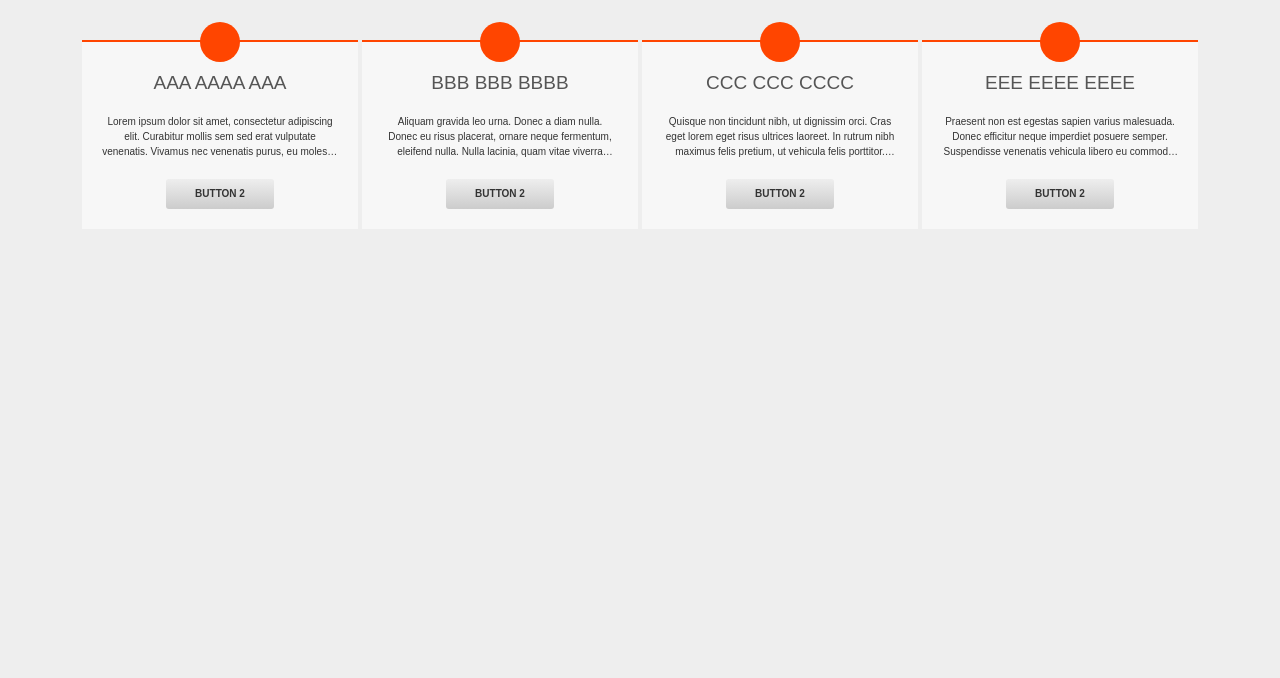
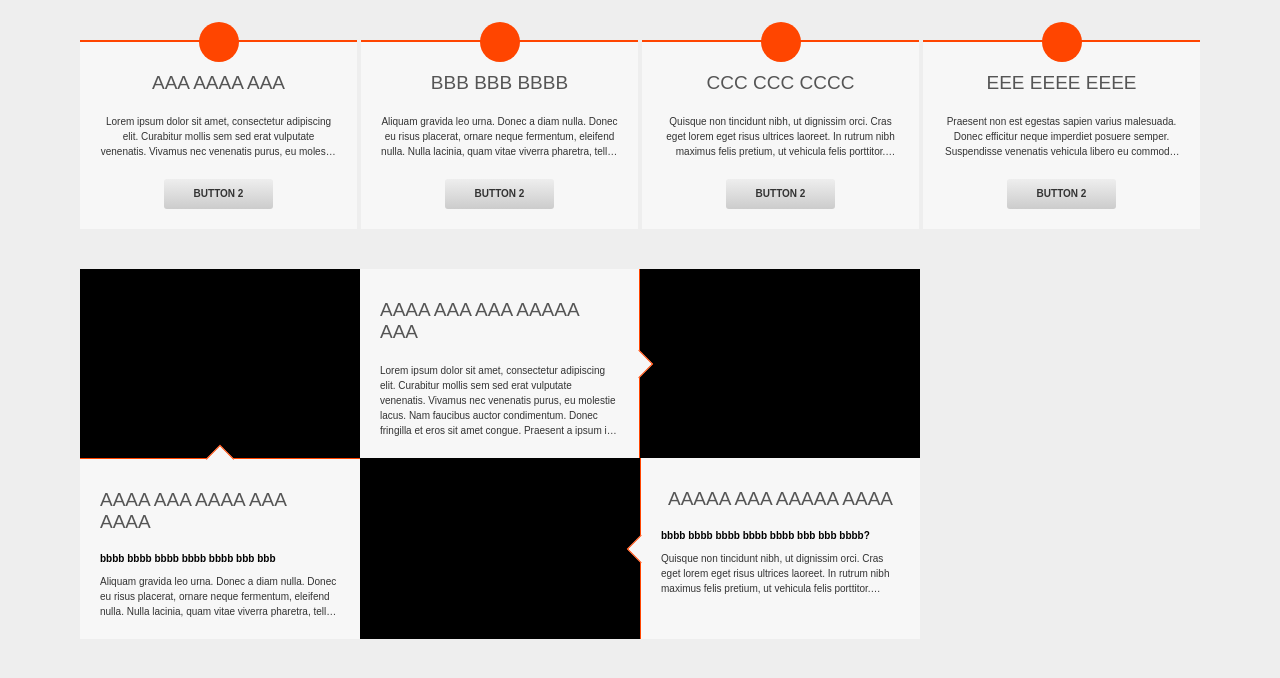
Before and after one commit to mdivani/Test, a React app: page / in a window 1280 px wide. Shown: the top 678 px of the page. Built offline with nearby package versions, Linux system fonts and the light colour scheme.

Commit message:
add left side to middle section

```diff
--- a/src/components/BoxContainer.js
+++ b/src/components/BoxContainer.js
@@ -16,7 +16,9 @@ const BoxContainer = (props) => {
     else if(props.type === 'middle') {
         return (
             <Box className='box--middle'>
-
+                <h1 className='heading-primary'>{props.heading}</h1>
+                {props.subHeading && <h3 className='heading-tertiary'>{props.subHeading}</h3>}
+                <p className='text-primary'>{props.text}</p>
             </Box>
         )
     }
--- a/src/layout/Page.js
+++ b/src/layout/Page.js
@@ -1,18 +1,21 @@
 import React from 'react';
 import BoxContainer from '../components/BoxContainer';
+import SectionMiddle from './SectionMiddle';
 import customData from '../testData.json';
 
 export default class Page extends React.Component {
     constructor(props) {
         super(props);
         this.state = {
-            data: null
+            top: null,
+            middle: null
         }
     }
 
     componentDidMount() {
-        const data = customData;
-        this.setState({data});
+        const top = customData.top;
+        const middle = customData.middle;
+        this.setState({top, middle});
     }
 
     render() {
@@ -20,7 +23,7 @@ export default class Page extends React.Component {
             <main className='page'>
                 <section className='section section--top'>
                     {
-                        this.state.data && this.state.data.dataItems.map((value, index) => {
+                        this.state.top && this.state.top.map((value, index) => {
                             return <BoxContainer
                                       key={index} //ideally I should have an ID
                                       type='top'
@@ -30,6 +33,7 @@ export default class Page extends React.Component {
                         })
                     }
                 </section>
+                <SectionMiddle data={this.state.middle}/>
             </main>
         )
     }
--- /dev/null
+++ b/src/layout/SectionMiddle.js
@@ -0,0 +1,29 @@
+import React, {Component} from 'react';
+import BoxContainer from '../components/BoxContainer';
+
+export default class SectionMiddle extends Component {
+
+    render() {
+        return (
+            <section className='section section--middle'>
+                <div className='section--middle__left'>
+                    {
+                        this.props.data && this.props.data.map((value, index) => {
+                            return (
+                                <BoxContainer
+                                  key={index}
+                                  heading={value.heading}
+                                  subHeading={value.subHeading}
+                                  text={value.text}
+                                  type='middle'/>
+                            )
+                        })
+                    }
+                </div>
+                <div className='section--middle__right'>
+
+                </div>
+            </section>
+        )
+    }
+}
--- a/src/style/base/_base.scss
+++ b/src/style/base/_base.scss
@@ -1,3 +1,7 @@
+:root {
+    --border-middle: 1px solid $color-primary;
+}
+
 * {
     margin: 0;
     padding: 0;
--- a/src/style/base/_mixins.scss
+++ b/src/style/base/_mixins.scss
@@ -1,9 +1,9 @@
-@mixin textOverflow {
+@mixin textOverflow($line-count) {
     overflow: hidden;
     text-overflow: ellipsis;
     display: -webkit-box;
     -webkit-box-orient: vertical;
-    -webkit-line-clamp: 3;
+    -webkit-line-clamp: $line-count;
     line-height: 1.5;
-    max-height: 1.5*3;
+    max-height: 1.5*$line-count;
 }
--- a/src/style/base/_typography.scss
+++ b/src/style/base/_typography.scss
@@ -16,13 +16,21 @@
 }
 
 .heading-tertiary {
-    font-size: $font-size-s;
-    font-weight: 500;
+    color: $color-black;
+    font-size: $font-size-xs;
+    font-weight: 600;
+    margin-bottom: $s-size/2;
     text-transform: lowercase;
+    width: 100%;
 }
 
 .text-primary {
     font-size: $font-size-xs;
     color: $color-grey-dark;
-    @include textOverflow;
+    margin-bottom: $s-size;
+    @include textOverflow(3);
 }
+
+.text-primary--long {
+    @include textOverflow(5);
+}
--- a/src/style/components/_box.scss
+++ b/src/style/components/_box.scss
@@ -1,20 +1,23 @@
 .box {
     display: flex;
+    flex-direction: column;
+    align-items: center;
+    padding: 0 $s-size;
     position: relative;
     transition: all .3s linear;
 
     &--top {
-        flex-direction: column;
-        align-items: center;
         background-color: $color-secondary;
         border-top: 2px solid $color-primary;
         color: $color-grey-dark-2;
         flex: 0 1 25%;
         align-self: stretch;
-        margin: 0 2px;
-        padding: 0 $s-size;
         text-align: center;
         justify-content: flex-start;
+
+        &:not(:last-child) {
+            margin-right: 4px;
+        }
 
         &::before {
             content: '';
@@ -35,4 +38,56 @@
             z-index: 1;
         }
     }
+
+    &--middle {
+        border-top: 1px solid $color-primary;
+        flex: 0 0 33.3333%;
+        background-color: $color-secondary;
+        color: $color-grey-dark-2;
+        text-align: left;
+
+        &::after {
+            content: '';
+            background-color: $color-secondary;
+            border-left: 1px solid $color-primary;
+            border-top: 1px solid $color-primary;
+            position: absolute;
+            width: $s-size;
+            height: $s-size;
+            top: 0;
+            left: 50%;
+            transform: translate(-50%, -50%) rotate(45deg);
+        }
+
+        &:first-child {
+            margin: 0 33.3333%;
+            border: none;
+            border-right: 1px solid $color-primary;
+
+            &::after {
+                left: 100%;
+                top: 50%;
+                border-left: none;
+                border-right: 1px solid $color-primary;
+            }
+
+            & > p {
+                @include textOverflow(5);
+            }
+        }
+
+        &:last-child {
+            margin-left: auto;
+            border: none;
+            border-left: 1px solid $color-primary;
+
+            &::after {
+                left: 0;
+                top: 50%;
+                border-left: 1px solid $color-primary;
+                border-bottom: 1px solid $color-primary;
+                border-top: none;
+            }
+        }
+    }
 }
--- a/src/style/components/_button.scss
+++ b/src/style/components/_button.scss
@@ -10,7 +10,7 @@
         cursor: pointer;
         color: $color-grey-dark;
         padding: $s-size/2;
-        margin: $s-size auto;
+        margin-bottom: $s-size;
         max-height: $s-size + $font-size-xs;
         line-height: 1;
         font-size: $font-size-xs;
--- a/src/style/layout/_page.scss
+++ b/src/style/layout/_page.scss
@@ -1,5 +1,5 @@
 .page {
     max-width: 120rem;
     margin: 0 auto;
-    padding: $l-size;
+    padding: 0 $l-size;
 }
--- a/src/style/layout/_section.scss
+++ b/src/style/layout/_section.scss
@@ -1,18 +1,29 @@
 .section {
+    margin: 0 auto;
+    margin-top: $l-size;
 
     &--top {
         display: flex;
         align-items: center;
         justify-content: center;
         width: 100%;
-        margin: 0 auto;
     }
 
     &--middle {
+        display: flex;
 
+        &__left {
+            display: flex;
+            flex-wrap: wrap;
+            background-color: $color-black;
+            flex: 3;
+            align-self: stretch;
+        }
+
+        &__right {
+            flex: 1;
+            align-self: stretch;
+        }
     }
 
-    &--bottom {
-
-    }
 }
--- a/src/testData.json
+++ b/src/testData.json
@@ -1,5 +1,5 @@
 {
-    "dataItems": [
+    "top": [
         {
             "heading": "AAA AAAA AAA",
             "text": "Lorem ipsum dolor sit amet, consectetur adipiscing elit. Curabitur mollis sem sed erat vulputate venenatis. Vivamus nec venenatis purus, eu molestie lacus. Nam faucibus auctor condimentum. Donec fringilla et eros sit amet congue. Praesent a ipsum id odio varius viverra quis vel eros. Vestibulum ante ipsum primis in faucibus orci luctus et ultrices posuere cubilia Curae"
@@ -16,5 +16,21 @@
             "heading": "eee eeee eeee",
             "text": "Praesent non est egestas sapien varius malesuada. Donec efficitur neque imperdiet posuere semper. Suspendisse venenatis vehicula libero eu commodo. Praesent non sem nunc. Donec iaculis scelerisque neque, eu tristique augue consequat non. In elementum mauris enim, a efficitur tortor volutpat sit amet."
         }
+    ],
+    "middle": [
+        {
+            "heading": "AAAa AAA AAA AAAAA AAA",
+            "text": "Lorem ipsum dolor sit amet, consectetur adipiscing elit. Curabitur mollis sem sed erat vulputate venenatis. Vivamus nec venenatis purus, eu molestie lacus. Nam faucibus auctor condimentum. Donec fringilla et eros sit amet congue. Praesent a ipsum id odio varius viverra quis vel eros. Vestibulum ante ipsum primis in faucibus orci luctus et ultrices posuere cubilia Curae"
+        },
+        {
+            "heading": "aaaa aaa aaaa aaa aaaa",
+            "subHeading": "bbbb bbbb bbbb bbbb bbbb bbb bbb",
+            "text": "Aliquam gravida leo urna. Donec a diam nulla. Donec eu risus placerat, ornare neque fermentum, eleifend nulla. Nulla lacinia, quam vitae viverra pharetra, tellus quam venenatis orci, condimentum scelerisque mi quam vitae odio. Mauris tempor massa quis quam faucibus ultrices."
+        },
+        {
+            "heading": "aaaaa aaa aaaaa aaaa",
+            "subHeading": "bbbb bbbb bbbb bbbb bbbb bbb bbb bbbb?",
+            "text": "Quisque non tincidunt nibh, ut dignissim orci. Cras eget lorem eget risus ultrices laoreet. In rutrum nibh maximus felis pretium, ut vehicula felis porttitor. Curabitur eget sem tempor, cursus lorem a, venenatis ipsum. Aenean auctor nisl ut feugiat pulvinar. Vestibulum erat ante, elementum at tempus at, venenatis id velit."
+        }
     ]
 }
```
